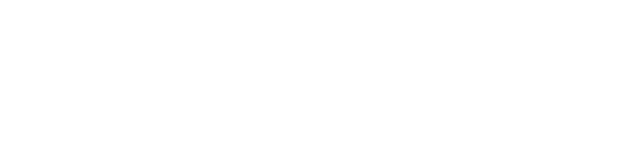
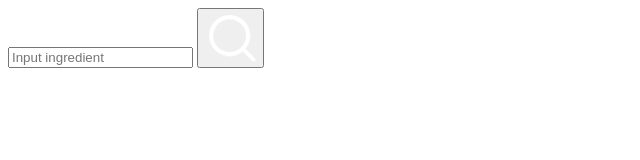
Before and after one commit to Themika/MLH, a website: page index.html in a window 1280 px wide. Shown: the whole page, without its empty margins (0-640 px from the left). Drawn offline with Linux system fonts and the light colour scheme.

Commit message:
SearchBar

```diff
--- a/index.html
+++ b/index.html
@@ -6,7 +6,14 @@
     <title>Document</title>
   </head>
   <body>
-    <div id="app"></div>
+    <div class="container" id="container">
+    </div>
+    <div class="searchBar" id="searchBar">
+      <form action="" class="search-bar">
+        <input type="text" placeholder="Input ingredient" name="q" id="searchInput">
+        <button type="button"><img src="public/search.png" alt="" class="search-button" id="q"></button>
+      </form>
+    </div>
     <script type="module" src="/main.js"></script>
   </body>
 </html>
```
Also changed, not shown: public/search.png (added).
